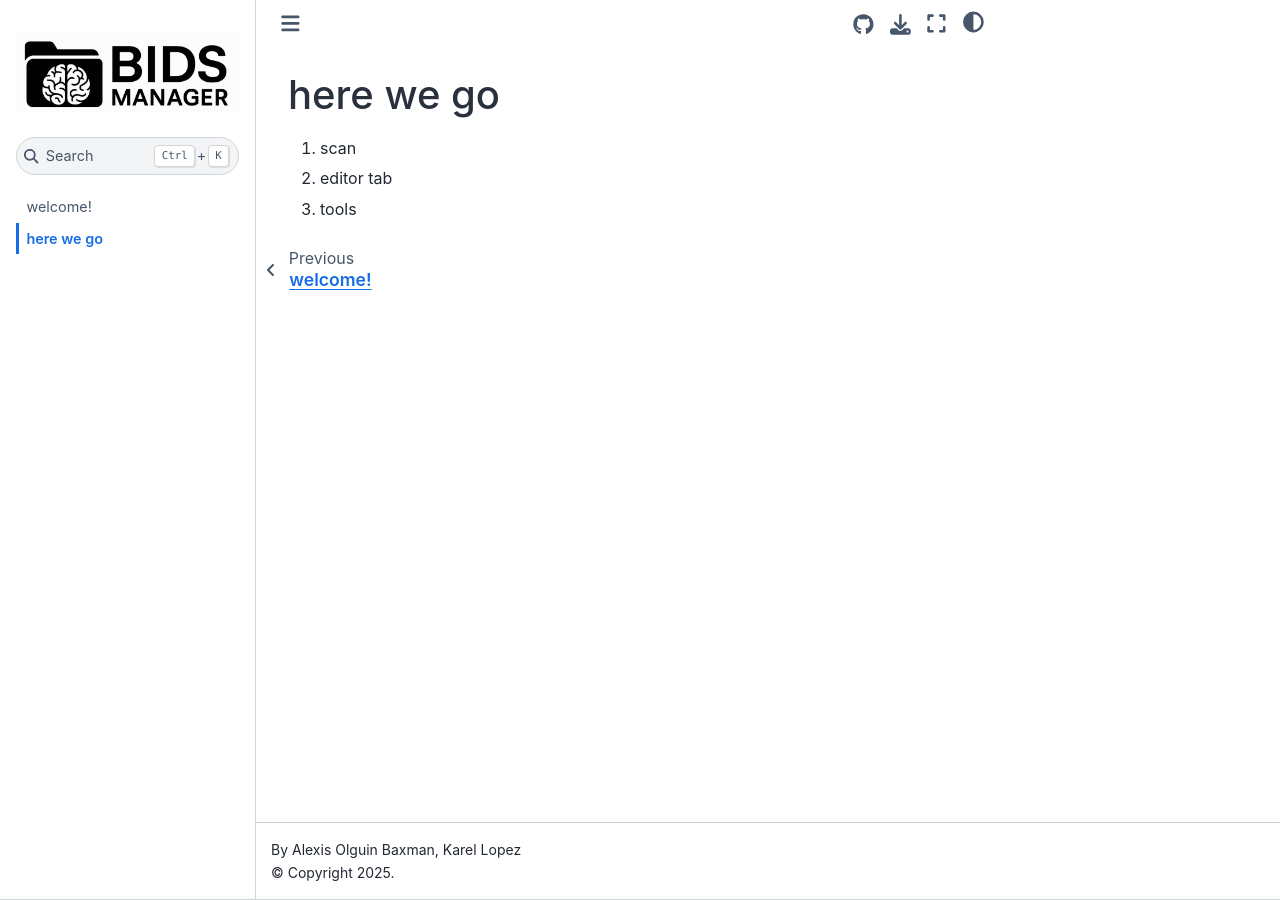
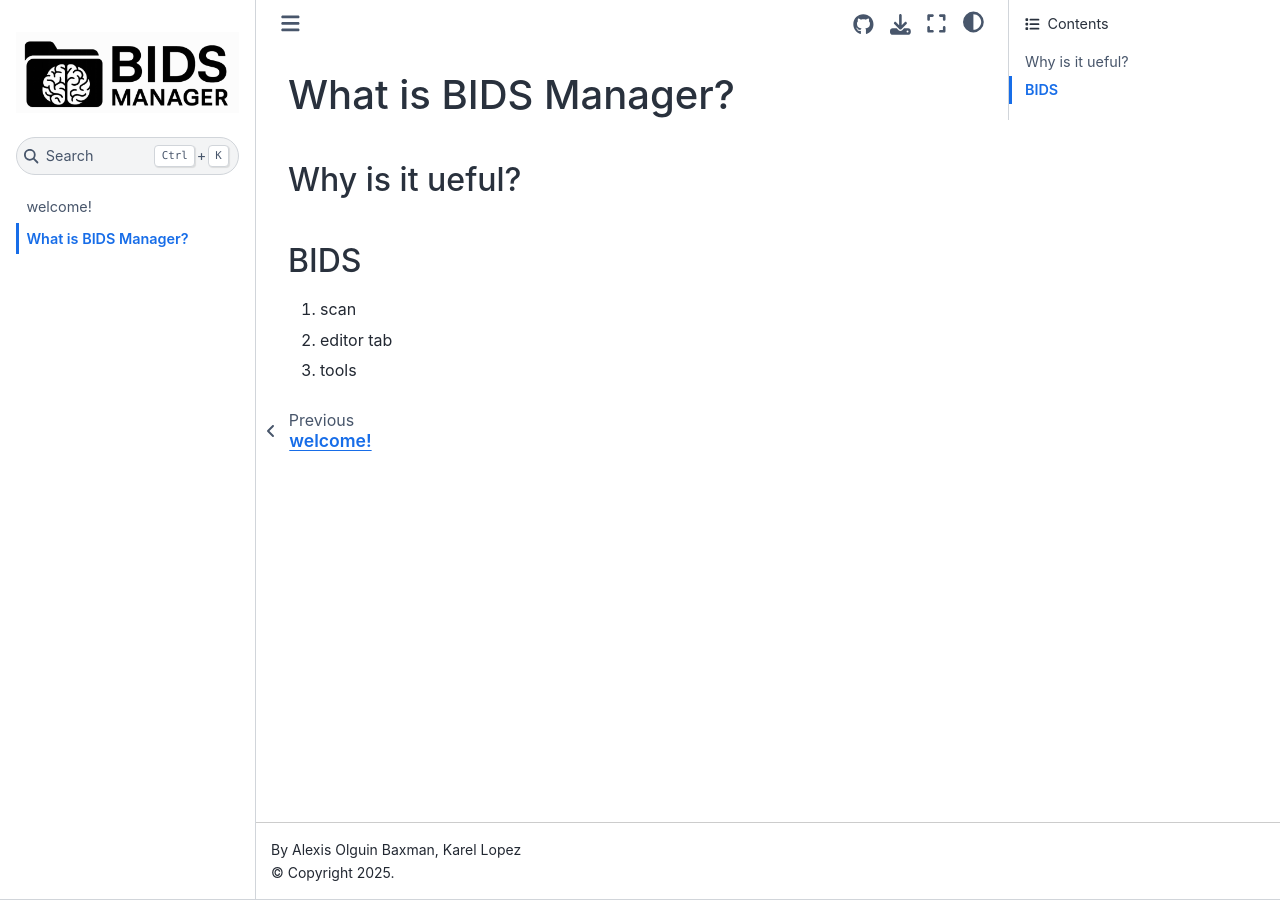
Before and after one commit to alexisbaxman/demo_bids-manager_documentation, a Jupyter Book: the page built from book/introduction.md, in a window 1280 px wide. Built offline with Jupyter Book 1.0.4 settings and Sphinx 7.4.7 and the Sphinx Book theme 1.1.4, drawn with Linux system fonts in a browser that asks for light colours.

Commit message:
Update introduction.md

```diff
--- a/book/introduction.md
+++ b/book/introduction.md
@@ -1,4 +1,11 @@
-# here we go
+# What is BIDS Manager?
+
+## Why is it ueful?
+
+## BIDS
+
+
+
 1. scan
 2. editor tab
 3. tools
```
